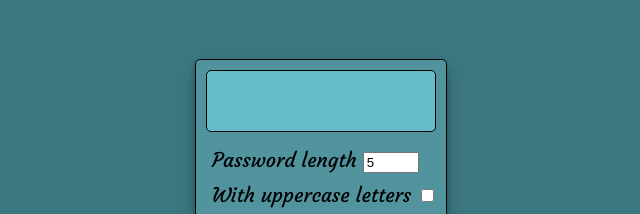
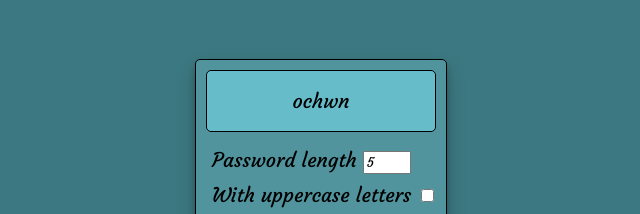
Before and after one commit to NikoSoder/Password-generator, a plain HTML site: page index.html in a window 1280 px wide. Both pictures are taken after typing "5" into the empty fields and a click on the button "Generate password". Shown: the part 210-424 px from the top of the page, 327-967 px from the left. Drawn offline with Linux system fonts and the light colour scheme.

Commit message:
changes to app.js

```diff
--- a/app.js
+++ b/app.js
@@ -0,0 +1,24 @@
+let passwordDisplay = document.getElementById('password-display');
+let passwordLength = document.getElementById('length');
+const uppercaseCheckbox = document.getElementById('upper');
+const symbolCheckbox = document.getElementById('symbols');
+const numberCheckbox = document.getElementById('numbers');
+const generateButton = document.querySelector('button');
+let smallerLetters = 'abcdefghijklmnopqrstuvwxyz';
+let bigLetters = 'ABCDEFGHIJKLMNOPQRSTUVWXYZ';
+let symbols = '!@#$%&*()_+=';
+let numbers = '0123456789';
+
+generateButton.addEventListener('click', () => {
+    let newPassword = [];
+    for (let i = 0; i < passwordLength.value; i++) {
+        newPassword.push(getSmallLetter());
+    }
+    newPassword = newPassword.join('');
+    passwordDisplay.textContent = newPassword;
+
+});
+
+function getSmallLetter() {
+    return smallerLetters[Math.floor(Math.random() * smallerLetters.length)];
+}
--- a/styles.css
+++ b/styles.css
@@ -53,3 +53,7 @@ button {
 button:hover {
     background-color: rgba(242, 217, 117, 0.65);
 }
+
+#length {
+    font-family: 'Courgette', cursive;
+}
```
